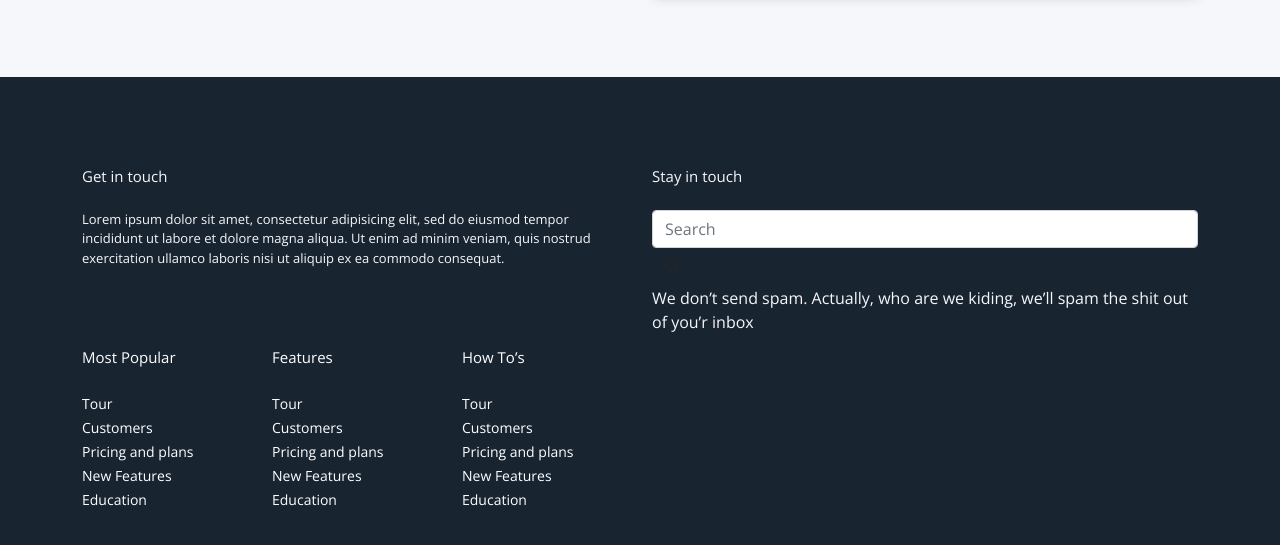
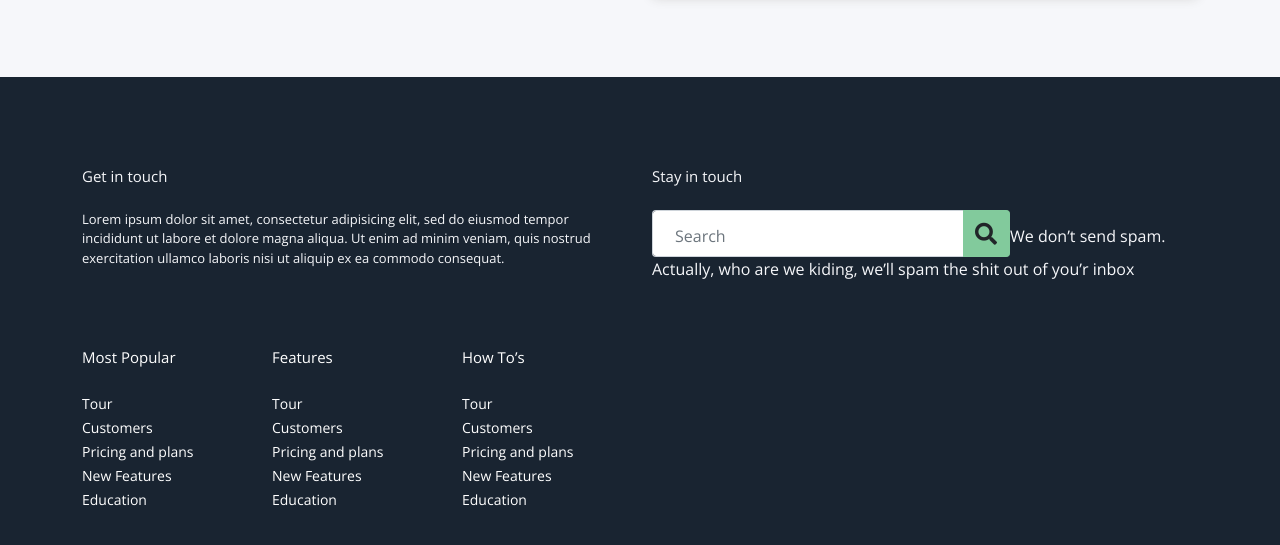
Before and after one commit to zhd27/take, a plain HTML site: page index.html in a window 1280 px wide. Shown: the part 4093-4638 px from the top of the page. Drawn offline with nearby package versions, Linux system fonts and the light colour scheme.

Commit message:
today new style update

```diff
--- a/css/style.css
+++ b/css/style.css
@@ -360,23 +360,36 @@ footer{
     margin-top: 80px;
 }
 
-.contents input {
-    padding: 6px;
+form{
+    display: inline-flex;
+}
+.form-control{
+border-top-right-radius: 0rem;
+    border-bottom-right-radius: 0rem;
+    border-right: none;
     font-size: 22px;
-border-top-left-radius: 5px;
-    border-bottom-left-radius: 5px;
-border: none;
+    }
+
+.form-control:focus{
+box-shadow: none;
 }
-.contents i{
-    font-size: 22.5px;
-    background-color: #82ca9c;
-    padding: 12px;
- border-top-right-radius: 5px;
-    border-bottom-right-radius: 5px;
-    position: absolute;
-    margin-left: -3px;
-    left: 282px;
-    cursor: pointer;
-    top:42px;
-    color: brown;
+
+[type=button]:not(:disabled), [type=reset]:not(:disabled), [type=submit]:not(:disabled), button:not(:disabled){
+    line-height: 1.5;
+    color: #212529;
+    background-color: #fff;
+    border: 1px solid #82ca9c;
+    border-left: none;
+    border-radius: .25rem;
+    border-top-left-radius: 0rem;
+    border-bottom-left-radius: 0rem;
+     background-color: #82ca9c;
+       font-size: 22px;
+    box-shadow: none;
 }
+
+.form-control::placeholder{
+    font-size: 16px;
+    padding-left: 10px;
+
+}
```
